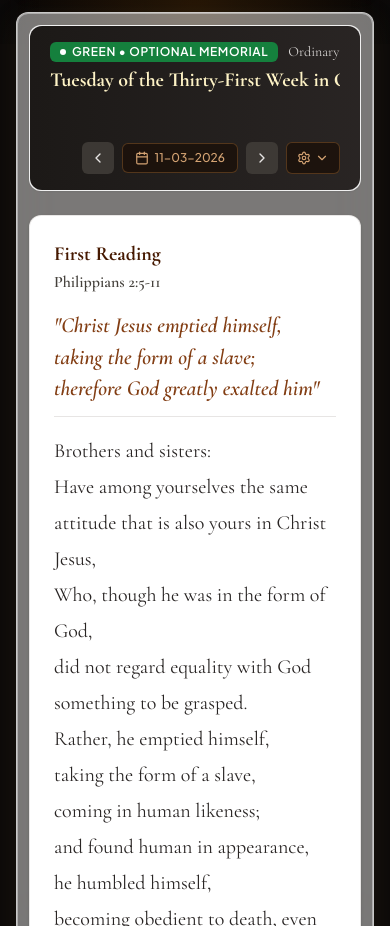
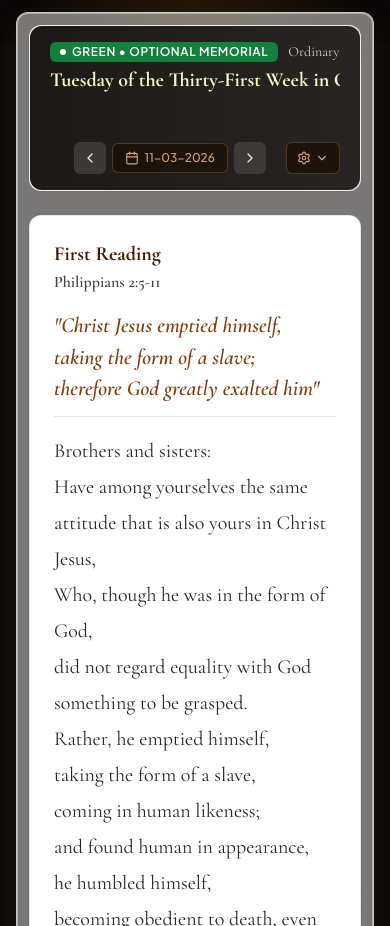
Before and after one commit to codemode11/soul-sanctum-live, a React (Vite) app: page / in a window 390 px wide. Shown: the part 800-1726 px from the top of the page. Built offline with nearby package versions, Linux system fonts and the light colour scheme.

Commit message:
feat: improve Daily Mass readings header layout
Increase spacing between calendar controls and add a dedicated wrapper to improve responsiveness and visual alignment on the Daily Mass readings view.

```diff
--- a/src/components/DailyMassReadingsView.tsx
+++ b/src/components/DailyMassReadingsView.tsx
@@ -259,7 +259,8 @@ ${reading.gospel.text}`;
           </div>
 
           {/* Line 3: Calendar and Settings lowered at the right side */}
-          <div className="flex items-center justify-end gap-2 mt-auto pt-4 shrink-0">
+          <div className="flex items-center justify-end gap-5 sm:gap-7 mt-auto pt-4 shrink-0">
+            <div className="flex items-center gap-1.5 shrink-0">
               <button
                 onClick={handlePrevDay}
                 className="p-2 rounded-md bg-stone-700/80 hover:bg-stone-600 text-stone-200 transition-colors cursor-pointer shrink-0"
@@ -301,6 +302,7 @@ ${reading.gospel.text}`;
               >
                 <ChevronRight className="w-4 h-4" />
               </button>
+            </div>
 
             <button
               onClick={() => setIsTopSettingsOpen(prev => !prev)}
```
Lines whose indentation alone changed are shown as unchanged.
